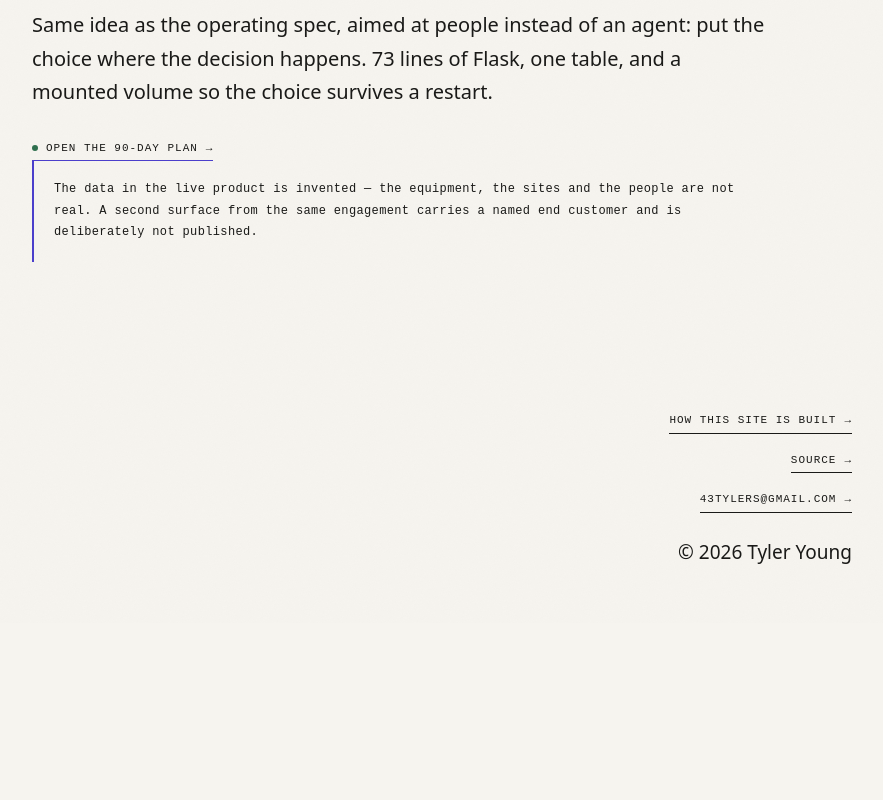
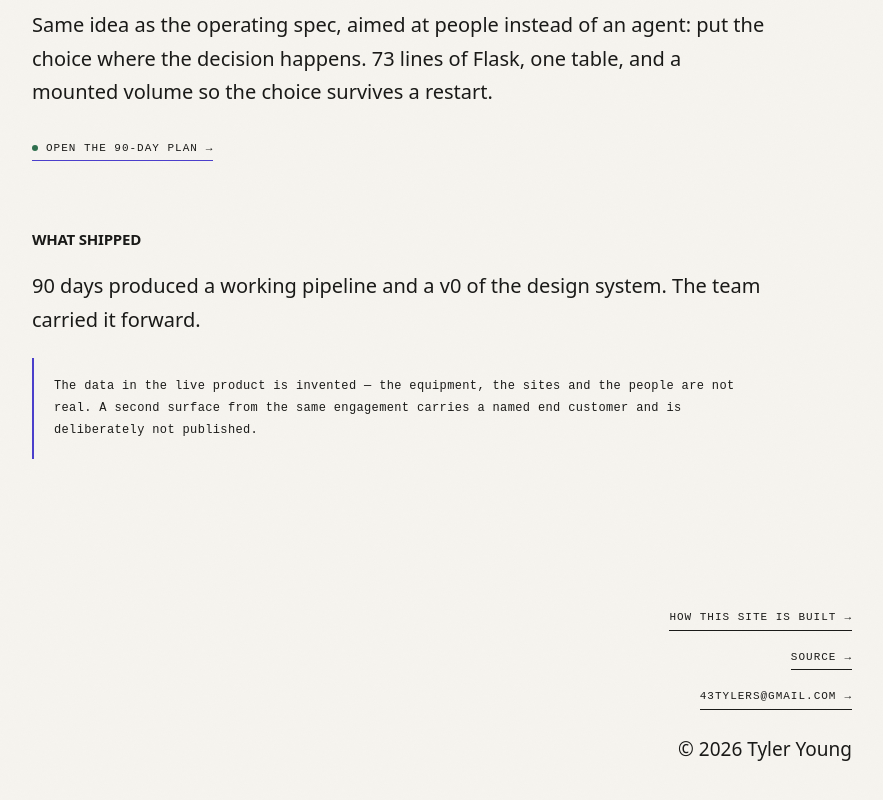
Before and after one commit to champfactory/tyleryoung-design, an Astro site: page /ops-manager in a window 1280 px wide. Shown: the part 3514-4314 px from the top of the page, without its empty margins (348-1231 px from the left). Before the commit the page ends 4137 px from the top, so only its background shows below. Built offline with nearby package versions, Linux system fonts and the light colour scheme; Astro itself is replaced by a stand-in of ours.

Commit message:
State what shipped at Atheer
The page embeds the product running, so a reader assumes it went to production.
It didn't, and the section that would have said so had been deleted rather than
guessed at — leaving the question open on the page.

Tyler's answer, in his words: 90 days produced a working pipeline and a v0 of the
design system, and the team carried it forward. That claims nothing about end
users and nothing about a finished system, which is the honest scope of a 90-day
engagement. It also matches what /atheer-design-pipeline already says, so the two
pages no longer imply different things about the same work.

Not wrapped in Draft — this is Tyler's sentence, not mine.

Co-Authored-By: Claude Opus 5 (1M context) <noreply@anthropic.com>
Claude-Session: https://claude.ai/code/session_01LXcAakk6pCCsuVmoEMkc3o

```diff
--- a/src/pages/ops-manager.astro
+++ b/src/pages/ops-manager.astro
@@ -156,6 +156,12 @@ const shapes = [
     </a>
   </p>
 
+  <h2>What shipped</h2>
+  <p>
+    90 days produced a working pipeline and a v0 of the design system. The team
+    carried it forward.
+  </p>
+
   <div class="aside">
     <p>
       The data in the live product is invented — the equipment, the sites and the
```
